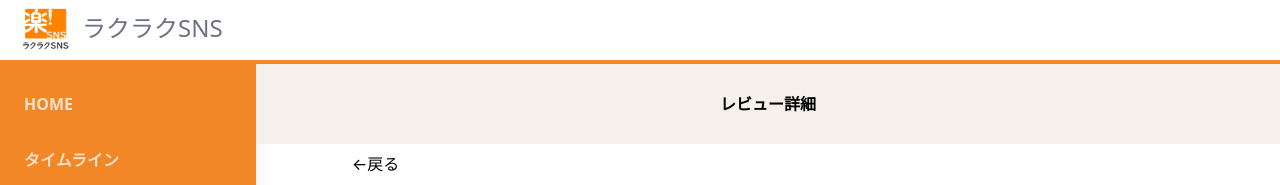
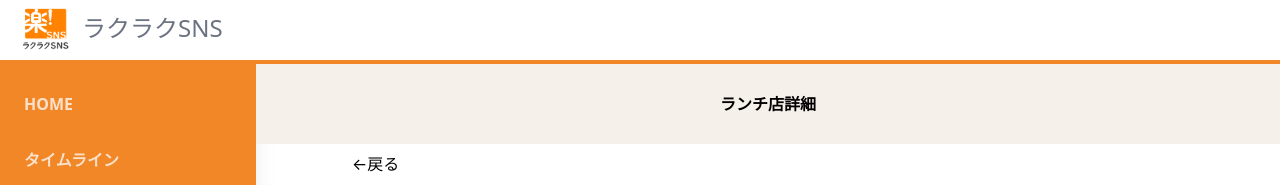
Before and after one commit to suzu1997/rakus-sns-app, a Next.js app: page /lunch/restaurant/1 in a window 1280 px wide. Shown: the top 185 px of the page. Built offline with nearby package versions, Linux system fonts and the light colour scheme.

Commit message:
サブヘッダーの修正

```diff
--- a/src/pages/lunch/restaurant/[id].tsx
+++ b/src/pages/lunch/restaurant/[id].tsx
@@ -53,7 +53,7 @@ const RestaurantDetail: NextPage = () => {
   return (
     <div className="flex">
       <div className="flex-1">
-        <SubHeader title={"レビュー詳細"} />
+        <SubHeader title="ランチ店詳細" />
         <div className="flex flex-col lg:flex-row">
           <div className="flex-col mx-5 xl:mx-24 lg:w-2/3">
             <div
--- a/src/pages/lunch/review/[id].tsx
+++ b/src/pages/lunch/review/[id].tsx
@@ -34,7 +34,7 @@ const ReviewDetail: NextPage = () => {
   return (
     <div className="flex">
       <div className="flex-1">
-        <SubHeader title={"レビュー詳細"} />
+        <SubHeader title="レビュー詳細" />
         <div
           className="cursor-pointer ml-5 mt-2"
           onClick={() => {
```
